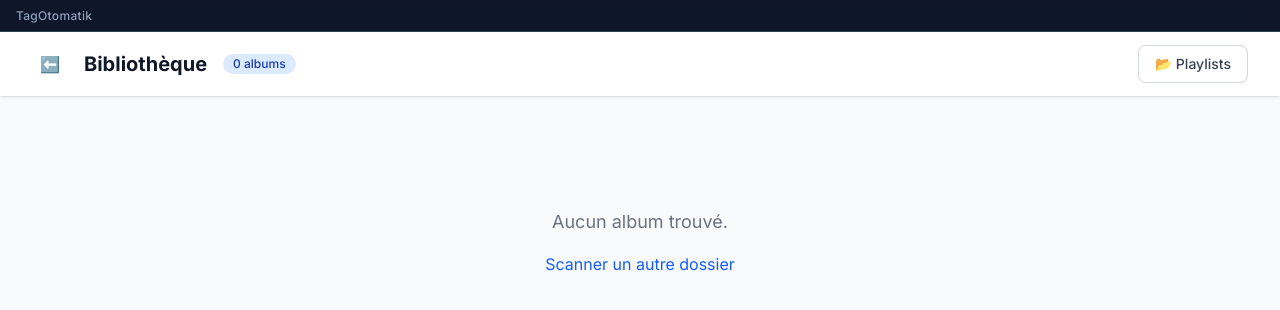
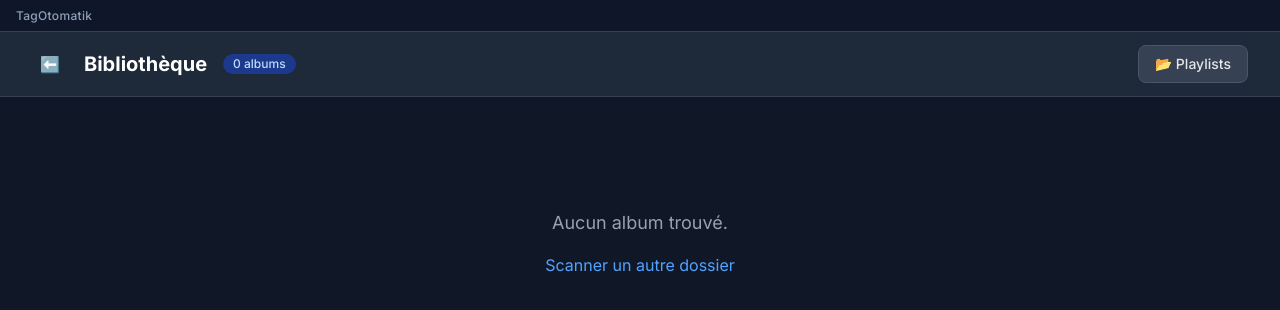
Before and after one commit to Rono40230/TagOtomatik, a Vue app: page /library in a window 1280 px wide. Shown: the top 310 px of the page. Built offline with nearby package versions, Linux system fonts and the light colour scheme.

Commit message:
style: apply dark mode to library view and album cards

```diff
--- a/src/components/AlbumCard.vue
+++ b/src/components/AlbumCard.vue
@@ -31,11 +31,11 @@ watch(() => props.album.cover_path, loadCover);
 
 const statusColor = computed(() => {
   switch (props.album.status) {
-    case 'Clean': return 'bg-green-100 text-green-800';
-    case 'Dirty': return 'bg-yellow-100 text-yellow-800';
-    case 'Incomplete': return 'bg-red-100 text-red-800';
-    case 'Processing': return 'bg-blue-100 text-blue-800';
-    default: return 'bg-gray-100 text-gray-800';
+    case 'Clean': return 'bg-green-900 text-green-200';
+    case 'Dirty': return 'bg-yellow-900 text-yellow-200';
+    case 'Incomplete': return 'bg-red-900 text-red-200';
+    case 'Processing': return 'bg-blue-900 text-blue-200';
+    default: return 'bg-gray-700 text-gray-300';
   }
 });
 
@@ -52,11 +52,11 @@ function openDetail() {
 <template>
   <div
     @click="openDetail"
-    class="bg-white rounded-lg shadow-md overflow-hidden hover:shadow-lg transition-shadow cursor-pointer border border-gray-200"
+    class="bg-gray-800 rounded-lg shadow-md overflow-hidden hover:shadow-lg transition-shadow cursor-pointer border border-gray-700"
   >
-    <div class="aspect-square bg-gray-200 flex items-center justify-center relative">
+    <div class="aspect-square bg-gray-700 flex items-center justify-center relative">
       <img v-if="coverUrl" :src="coverUrl" alt="Cover" class="w-full h-full object-cover" />
-      <div v-else class="flex flex-col items-center justify-center text-gray-500 h-full w-full">
+      <div v-else class="flex flex-col items-center justify-center text-gray-400 h-full w-full">
         <span class="text-sm font-medium">Cover absente</span>
       </div>
 
@@ -68,12 +68,12 @@ function openDetail() {
     </div>
 
     <div class="p-4">
-      <h3 class="font-bold text-lg truncate text-black" :title="album.title">{{ album.title || 'Sans titre' }}</h3>
-      <p class="text-gray-600 truncate" :title="album.artist">{{ album.artist || 'Artiste inconnu' }}</p>
+      <h3 class="font-bold text-lg truncate text-white" :title="album.title">{{ album.title || 'Sans titre' }}</h3>
+      <p class="text-gray-300 truncate" :title="album.artist">{{ album.artist || 'Artiste inconnu' }}</p>
 
-      <div class="mt-3 flex justify-between items-center text-xs text-gray-500">
+      <div class="mt-3 flex justify-between items-center text-xs text-gray-400">
         <span>{{ album.year || '????' }}</span>
-        <span class="bg-gray-100 px-2 py-0.5 rounded">{{ formatBadge }}</span>
+        <span class="bg-gray-700 px-2 py-0.5 rounded">{{ formatBadge }}</span>
         <span>{{ album.tracks.length }} pistes</span>
       </div>
     </div>
--- a/src/views/LibraryView.vue
+++ b/src/views/LibraryView.vue
@@ -12,16 +12,16 @@ function goBack() {
 </script>
 
 <template>
-  <div class="min-h-screen bg-gray-50">
+  <div class="min-h-screen bg-gray-900 text-white">
     <!-- Header -->
-    <header class="bg-white shadow-sm sticky top-0 z-10">
+    <header class="bg-gray-800 shadow-sm sticky top-0 z-10 border-b border-gray-700">
       <div class="max-w-7xl mx-auto px-4 sm:px-6 lg:px-8 h-16 flex items-center justify-between">
         <div class="flex items-center gap-4">
-          <button @click="goBack" class="p-2 hover:bg-gray-100 rounded-full transition-colors">
+          <button @click="goBack" class="p-2 hover:bg-gray-700 rounded-full transition-colors text-gray-300">
             ⬅️
           </button>
-          <h1 class="text-xl font-bold text-gray-900">Bibliothèque</h1>
-          <span class="bg-blue-100 text-blue-800 text-xs font-medium px-2.5 py-0.5 rounded-full">
+          <h1 class="text-xl font-bold text-white">Bibliothèque</h1>
+          <span class="bg-blue-900 text-blue-200 text-xs font-medium px-2.5 py-0.5 rounded-full">
             {{ libraryStore.albums.length }} albums
           </span>
         </div>
@@ -29,7 +29,7 @@ function goBack() {
         <div class="flex gap-2">
           <router-link
             to="/playlists"
-            class="px-4 py-2 bg-white border border-gray-300 text-gray-700 rounded-lg hover:bg-gray-50 text-sm font-medium transition-colors"
+            class="px-4 py-2 bg-gray-700 border border-gray-600 text-gray-200 rounded-lg hover:bg-gray-600 text-sm font-medium transition-colors"
           >
             📂 Playlists
           </router-link>
@@ -41,8 +41,8 @@ function goBack() {
     <!-- Grid -->
     <main class="max-w-7xl mx-auto px-4 sm:px-6 lg:px-8 py-8">
       <div v-if="libraryStore.albums.length === 0" class="text-center py-20">
-        <p class="text-gray-500 text-lg">Aucun album trouvé.</p>
-        <button @click="goBack" class="mt-4 text-blue-600 hover:underline">Scanner un autre dossier</button>
+        <p class="text-gray-400 text-lg">Aucun album trouvé.</p>
+        <button @click="goBack" class="mt-4 text-blue-400 hover:underline">Scanner un autre dossier</button>
       </div>
 
       <div v-else class="grid grid-cols-1 sm:grid-cols-2 md:grid-cols-3 lg:grid-cols-4 xl:grid-cols-5 gap-6">
```
Also changed, not shown: 1 other file (tests, documents, lock files or other folders).
